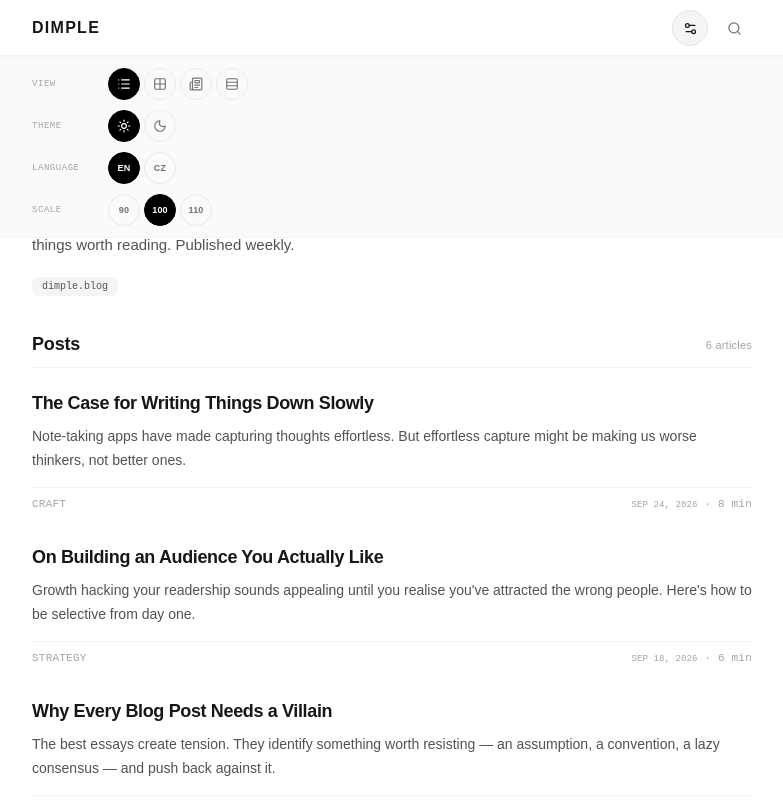
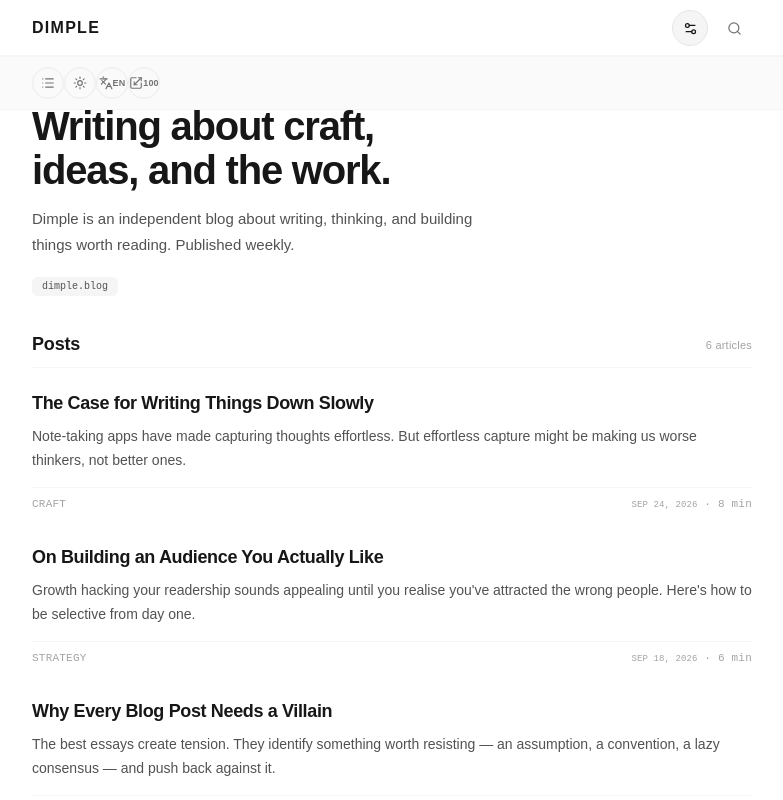
Before and after one commit to akcizur/kaap, a React (Vite) app: page / in a window 1280 px wide. Both pictures are taken after a click on the button 938 px from the left and 28 px from the top of the page. Shown: the top 800 px of the page, without its empty margins (248-1031 px from the left). Built offline with nearby package versions, Linux system fonts and the light colour scheme; a web font is replaced by a local one.

Commit message:
Make settings overlay single-icon click-to-change controls

```diff
--- a/src/App.tsx
+++ b/src/App.tsx
@@ -1,8 +1,10 @@
 import { useEffect, useMemo, useRef, useState, type ChangeEvent, type FormEvent } from 'react'
 import {
   Globe2,
+  Languages,
   Mail,
   Moon,
+  Scaling,
   Search,
   Settings2,
   Sun,
@@ -11,7 +13,7 @@ import {
 import { PostPage } from './components/PostPage'
 import { PostCard } from './components/PostCard'
 import { posts } from './data/posts'
-import { VIEW_MODE_ORDER, VIEW_MODES } from './config/viewModes'
+import { VIEW_MODES } from './config/viewModes'
 import { usePreferences } from './hooks/usePreferences'
 
 type Language = 'EN' | 'CZ'
@@ -98,6 +100,25 @@ export default function App() {
     if (email.trim()) setSubscribed(true)
   }
 
+  function cycleViewMode() {
+    const modes = Object.keys(VIEW_MODES) as Array<keyof typeof VIEW_MODES>
+    const index = modes.indexOf(viewMode)
+    const nextMode = modes[(index + 1) % modes.length]
+    updatePreference('viewMode', nextMode)
+  }
+
+  function cycleTheme() {
+    updatePreference('theme', theme === 'light' ? 'dark' : 'light')
+  }
+
+  function cycleLanguage() {
+    setLanguage(language === 'EN' ? 'CZ' : 'EN')
+  }
+
+  function cycleScale() {
+    setScale(scale === 90 ? 100 : scale === 100 ? 110 : 90)
+  }
+
   return (
     <div className={`app scale-${scale}`} data-theme={theme}>
       <header className="site-header">
@@ -165,89 +186,56 @@ export default function App() {
         {settingsOpen && (
           <div id="navbar-settings" className="nav-panel nav-panel--settings">
             <div className="nav-panel-inner">
-              <div className="nav-setting-row">
-                <span className="nav-setting-label">View</span>
-                <div className="nav-setting-options" role="group" aria-label="View mode">
-                  {VIEW_MODE_ORDER.map(mode => {
-                    const ModeIcon = VIEW_MODES[mode].icon
+              <nav className="nav-settings-controls" aria-label="Display options">
+                <button
+                  type="button"
+                  className="nav-setting-option"
+                  onClick={cycleViewMode}
+                  title={`View: ${VIEW_MODES[viewMode].label}`}
+                  aria-label={`Change view mode. Current: ${VIEW_MODES[viewMode].label}`}
+                >
+                  {(() => {
+                    const ViewIcon = VIEW_MODES[viewMode].icon
+                    return <ViewIcon className="ui-icon" size={14} strokeWidth={2} aria-hidden="true" />
+                  })()}
+                </button>
 
-                    return (
                 <button
-                        key={mode}
                   type="button"
-                        className={`nav-setting-option${viewMode === mode ? ' is-active' : ''}`}
-                        onClick={() => updatePreference('viewMode', mode)}
-                        title={VIEW_MODES[mode].label}
-                        aria-label={`View: ${VIEW_MODES[mode].label}`}
-                        aria-pressed={viewMode === mode}
+                  className="nav-setting-option"
+                  onClick={cycleTheme}
+                  title={`Theme: ${theme === 'light' ? 'Light' : 'Dark'}`}
+                  aria-label={`Change theme. Current: ${theme === 'light' ? 'Light' : 'Dark'}`}
                 >
-                        <ModeIcon className="ui-icon" size={14} strokeWidth={2} aria-hidden="true" />
-                      </button>
-                    )
-                  })}
-                </div>
-              </div>
-
-              <div className="nav-setting-row">
-                <span className="nav-setting-label">Theme</span>
-                <div className="nav-setting-options" role="group" aria-label="Theme">
-                  {(['light', 'dark'] as const).map(option => (
-                    <button
-                      key={option}
-                      type="button"
-                      className={`nav-setting-option${theme === option ? ' is-active' : ''}`}
-                      onClick={() => updatePreference('theme', option)}
-                      title={option === 'light' ? 'Light' : 'Dark'}
-                      aria-label={`Theme: ${option === 'light' ? 'Light' : 'Dark'}`}
-                      aria-pressed={theme === option}
-                    >
-                      {option === 'light' ? (
+                  {theme === 'light' ? (
                     <Sun className="ui-icon" size={14} strokeWidth={2} aria-hidden="true" />
                   ) : (
                     <Moon className="ui-icon" size={14} strokeWidth={2} aria-hidden="true" />
                   )}
                 </button>
-                  ))}
-                </div>
-              </div>
 
-              <div className="nav-setting-row">
-                <span className="nav-setting-label">Language</span>
-                <div className="nav-setting-options" role="group" aria-label="Language">
-                  {(['EN', 'CZ'] as const).map(option => (
                 <button
-                      key={option}
                   type="button"
-                      className={`nav-setting-option${language === option ? ' is-active' : ''}`}
-                      onClick={() => setLanguage(option)}
-                      title={`Language: ${option}`}
-                      aria-label={`Language: ${option}`}
-                      aria-pressed={language === option}
+                  className="nav-setting-option nav-setting-option--value"
+                  onClick={cycleLanguage}
+                  title={`Language: ${language}`}
+                  aria-label={`Change language. Current: ${language}`}
                 >
-                      {option}
+                  <Languages className="ui-icon" size={14} strokeWidth={2} aria-hidden="true" />
+                  <span>{language}</span>
                 </button>
-                  ))}
-                </div>
-              </div>
 
-              <div className="nav-setting-row">
-                <span className="nav-setting-label">Scale</span>
-                <div className="nav-setting-options" role="group" aria-label="UI scale">
-                  {([90, 100, 110] as const).map(option => (
                 <button
-                      key={option}
                   type="button"
-                      className={`nav-setting-option${scale === option ? ' is-active' : ''}`}
-                      onClick={() => setScale(option)}
-                      title={`UI scale: ${option}%`}
-                      aria-label={`UI scale: ${option}%`}
-                      aria-pressed={scale === option}
+                  className="nav-setting-option nav-setting-option--value"
+                  onClick={cycleScale}
+                  title={`UI scale: ${scale}%`}
+                  aria-label={`Change UI scale. Current: ${scale}%`}
                 >
-                      {option}
+                  <Scaling className="ui-icon" size={14} strokeWidth={2} aria-hidden="true" />
+                  <span>{scale}</span>
                 </button>
-                  ))}
-                </div>
-              </div>
+              </nav>
             </div>
           </div>
         )}
```
Lines whose indentation alone changed are shown as unchanged.
